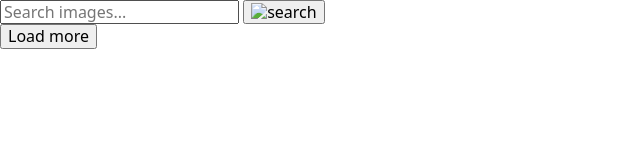
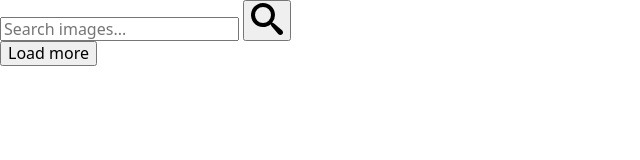
Before and after one commit to Artem-Podoliak/goit-js-hw-11, a plain HTML site: page index.html in a window 1280 px wide. Shown: the whole page, without its empty margins (0-640 px from the left). Drawn offline with nearby package versions, Linux system fonts and the light colour scheme.

Commit message:
Deploying to gh-pages from @ Artem-Podoliak/goit-js-hw-11@667587569192c0302f75631f5b9dc5aba593e079 🚀

```diff
--- a/index.html
+++ b/index.html
@@ -1 +1 @@
-<!DOCTYPE html><html lang="ru"><head><meta charset="utf-8"><meta name="viewport" content="width=device-width, initial-scale=1.0"><title>Page title</title><link rel="stylesheet" href="https://cdnjs.cloudflare.com/ajax/libs/modern-normalize/1.0.0/modern-normalize.min.css" integrity="sha512-ISS7cAi1PEhQ8jnbJpJZMd29NlhNj4AWYyLOSp2CE/CsHxTCu+r+t0D2yoJudVrd0/8fTVPUVDzY5Tvli75u/g==" crossorigin><link rel="stylesheet" href="/parcel-project-template/index.f6992458.css"></head><body> <form class="search-form" id="search-form"> <input type="text" name="searchQuery" autocomplete="off" placeholder="Search images..."> <button class="submit-btn" type="submit"> <img src="/parcel-project-template/search.4b546d88.svg" alt="search"> </button> </form> <div class="gallery">  </div> <button type="button" class="hiden load-more">Load more</button> <script type="module" src="/parcel-project-template/index.837d688b.js"></script><script src="/parcel-project-template/index.4a4306d7.js" nomodule="" defer></script> </body></html>
+<!DOCTYPE html><html lang="ru"><head><meta charset="utf-8"><meta name="viewport" content="width=device-width, initial-scale=1.0"><title>Page title</title><link rel="stylesheet" href="https://cdnjs.cloudflare.com/ajax/libs/modern-normalize/1.0.0/modern-normalize.min.css" integrity="sha512-ISS7cAi1PEhQ8jnbJpJZMd29NlhNj4AWYyLOSp2CE/CsHxTCu+r+t0D2yoJudVrd0/8fTVPUVDzY5Tvli75u/g==" crossorigin><link rel="stylesheet" href="/goit-js-hw-11/index.f6992458.css"></head><body> <form class="search-form" id="search-form"> <input type="text" name="searchQuery" autocomplete="off" placeholder="Search images..."> <button class="submit-btn" type="submit"> <img src="/goit-js-hw-11/search.4b546d88.svg" alt="search"> </button> </form> <div class="gallery">  </div> <button type="button" class="hiden load-more">Load more</button> <script type="module" src="/goit-js-hw-11/index.837d688b.js"></script><script src="/goit-js-hw-11/index.4a4306d7.js" nomodule="" defer></script> </body></html>
```
Also changed, not shown: 2 other files.
